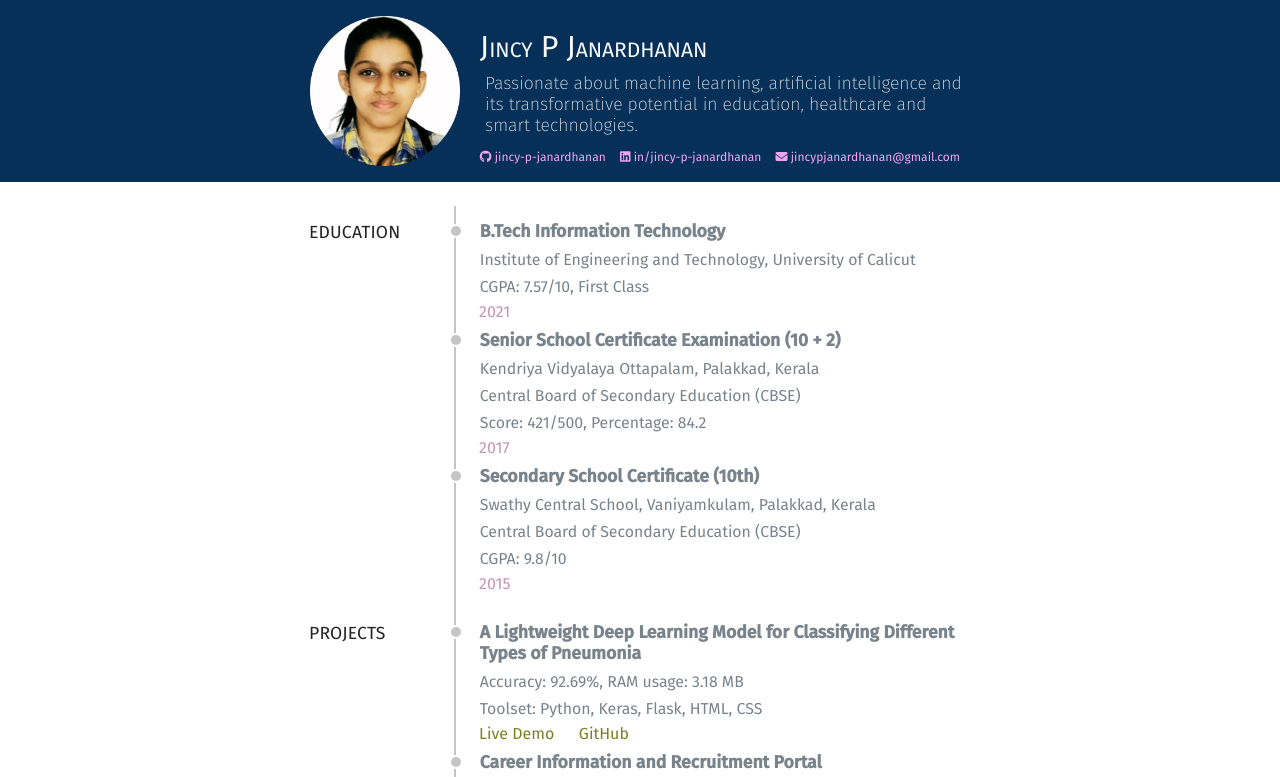
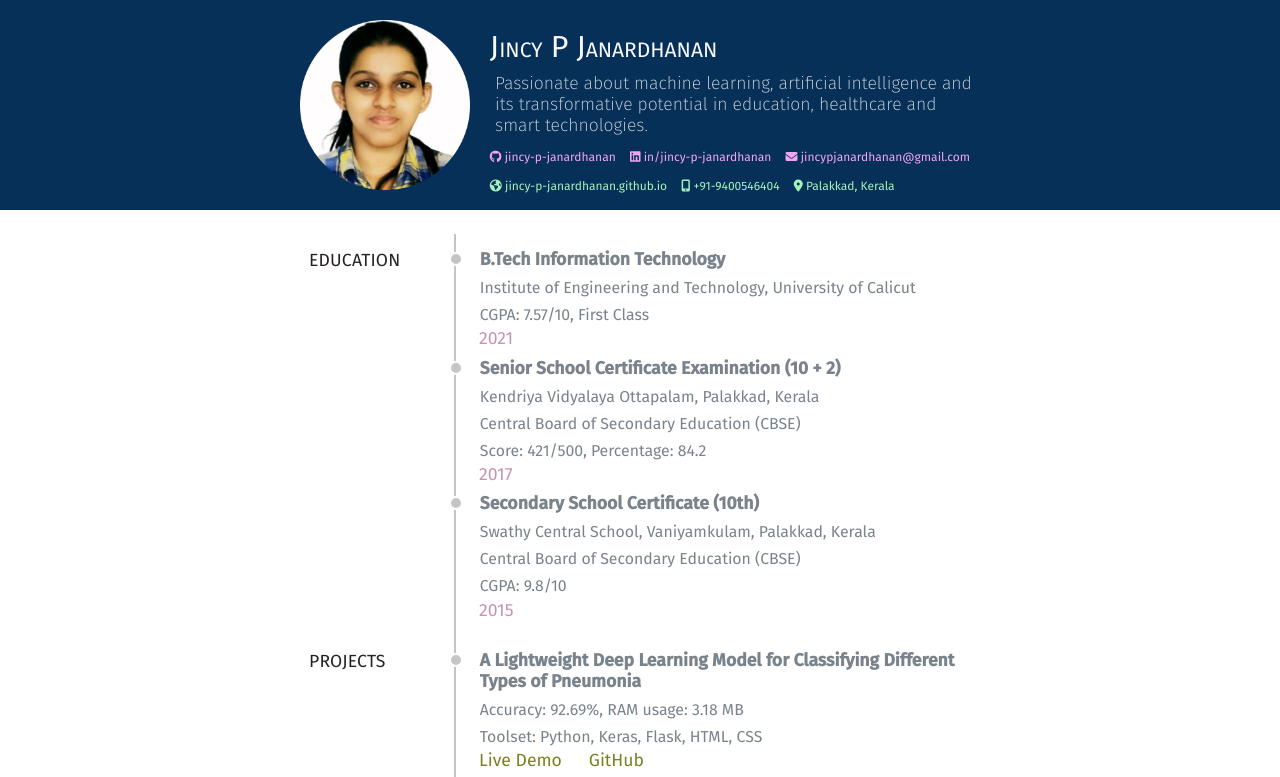
Before and after one commit to jincy-p-janardhanan/jincy-p-janardhanan.github.io, a plain HTML site: page index.html in a window 1280 px wide. Shown: the top 777 px of the page. Drawn offline with Linux system fonts and the light colour scheme; a script that the page names is missing.

Commit message:
updated contact links

```diff
--- a/index.html
+++ b/index.html
@@ -6,18 +6,24 @@
 	<link rel="stylesheet" href="style.css">
 	<link rel="icon" type="image/x-icon" href="images/favicon.ico">
 	<script type="text/javascript" src="script.js"></script>
+	<script src="https://kit.fontawesome.com/de7476afb2.js" crossorigin="anonymous"></script>
 </head>
 <body>
 	<div class="container">
 		<div class="header">
-			<img src="images/profile-picture.png" width="150" height="150" style="margin-left: auto;">
+			<img src="images/profile-picture.png" width="170" height="170" style="margin-left: auto;">
 			<div class="profile-info">
 				<h1>Jincy P Janardhanan</h1>
 				<h2>Passionate about machine learning, artificial intelligence and its transformative potential in education, healthcare and smart technologies.</h2>
 				<div class="profile-links">
 					<a href="https://github.com/jincy-p-janardhanan" target="_blank" class="link-icon"><i class="fab fa-github"></i> jincy-p-janardhanan</a>
 					<a href="https://www.linkedin.com/in/jincy-p-janardhanan" target="_blank" class="link-icon"><i class="fab fa-linkedin"></i> in/jincy-p-janardhanan</a>
-					<a href="mailto:jincypjanardhanan@gmail.com" class="link-icon"><i class="fas fa-envelope"></i> jincypjanardhanan@gmail.com</a>
+					<a href="mailto:jincypjanardhanan@gmail.com" class="link-icon"><i class="fa fa-envelope"></i> jincypjanardhanan@gmail.com</a>
+				</div>
+				<div class="profile-links">
+					<a href="https://jincy-p-janardhanan.github.io" target="_self" class="link-icon2"><i class="fa fa-globe"></i> jincy-p-janardhanan.github.io</a>
+					<a href="tel:+91-9400546404" class="link-icon2"><i class="fa-solid fa-mobile-screen-button"></i> +91-9400546404</a>
+					<a href="https://maps.app.goo.gl/oo1pKfhyihX8KL4e7" target="_blank" class="link-icon2"><i class="fa-solid fa-location-dot"></i> Palakkad, Kerala</a>
 				</div>
 			</div>
 		</div>
--- a/style.css
+++ b/style.css
@@ -1,6 +1,5 @@
 @charset "UTF-8";
 @import url(https://fonts.googleapis.com/css?family=Fira+Sans:200,400,500);
-@import url("https://cdnjs.cloudflare.com/ajax/libs/font-awesome/6.1.1/css/all.min.css");
 * {
   border: 0;
   margin: 0;
@@ -159,7 +158,7 @@ div.cv_item {
 }
 @media (min-width: 62em) {
   #cv_sections section.cv_section_title section h4 {
-    font-size: 1em;
+    font-size: 1.1em;
   }
 }
 #cv_sections section.cv_section_title section ul {
@@ -220,6 +219,16 @@ div.cv_item {
   color: rgb(255, 248, 153);
 }
 
+.link-icon2 {
+  margin-right: 10px;
+  font-size: 0.75em;
+  color: rgb(165, 241, 188);
+}
+
+.link-icon2:hover {
+  color: rgb(255, 248, 153);
+}
+
 .footer {
   background: rgb(7, 48, 88);
   height: 10px;
```
